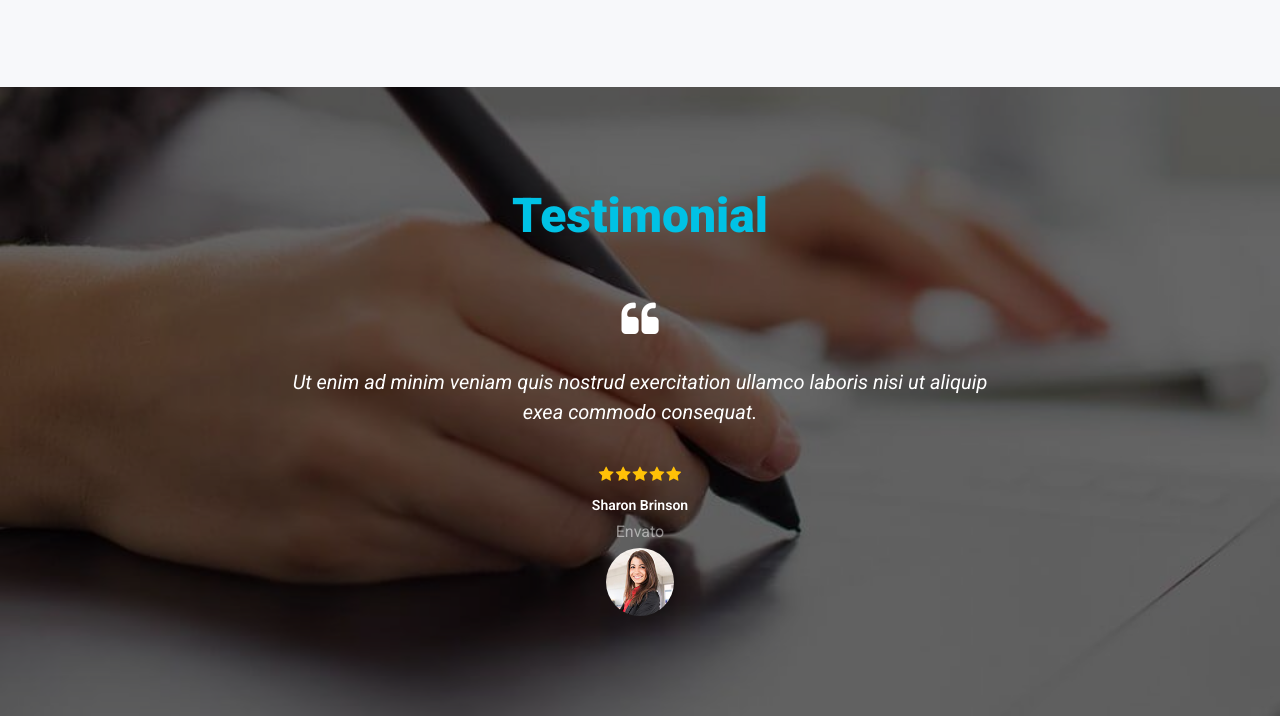
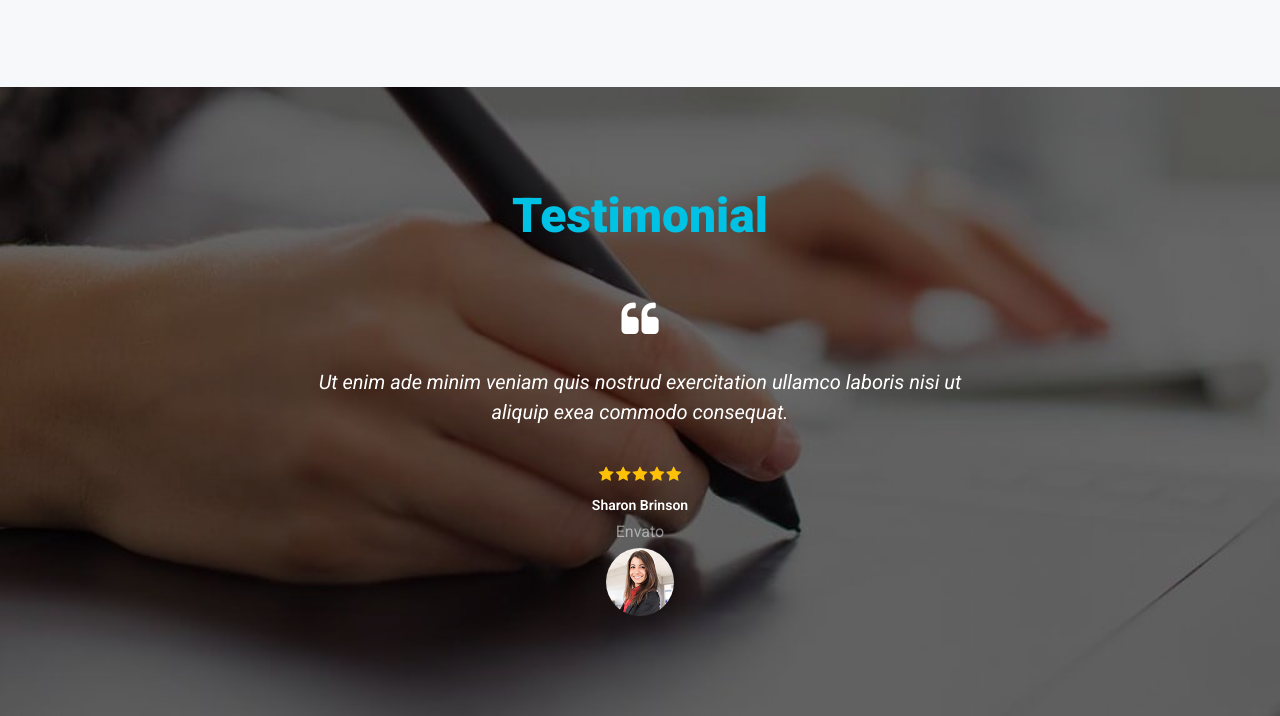
Before and after one commit to reehan3343/Project-Five, a plain HTML site: page index.html in a window 1280 px wide. Shown: the part 5233-5949 px from the top of the page. Drawn offline with nearby package versions, Linux system fonts and the light colour scheme.

```diff
--- a/index.html
+++ b/index.html
@@ -476,7 +476,7 @@
             </div>
             <div class="review text-center">
                 <div class="icon text-white fs-1"><i class="fa fa-quote-left" aria-hidden="true"></i></div>
-                <p class="review_text text-white mt-3 mx-auto fst-italic">Ut enim ad minim veniam quis nostrud exercitation ullamco laboris nisi ut aliquip exea commodo consequat.</p>
+                <p class="review_text text-white mt-3 mx-auto fst-italic">Ut enim ade minim veniam quis nostrud exercitation ullamco laboris nisi ut aliquip exea commodo consequat.</p>
                 <ul class="stars ps-0 d-flex justify-content-center align-items-center mb-2">
                     <li class="text-warning"><i class="fa fa-star" aria-hidden="true"></i></li>
                     <li class="text-warning"><i class="fa fa-star" aria-hidden="true"></i></li>
```
